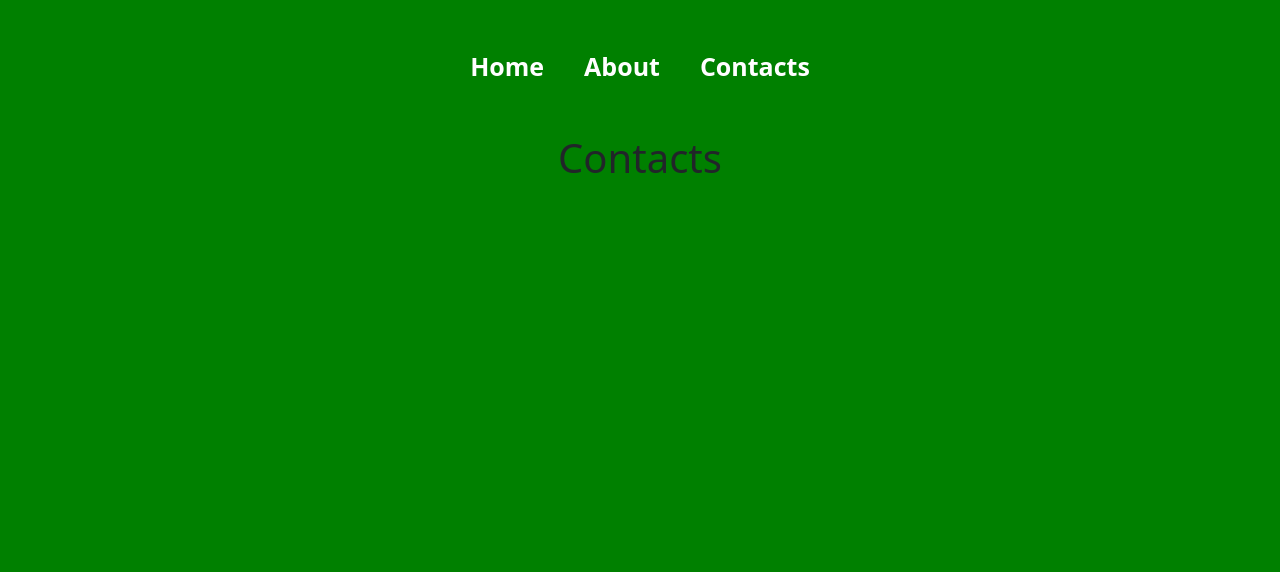
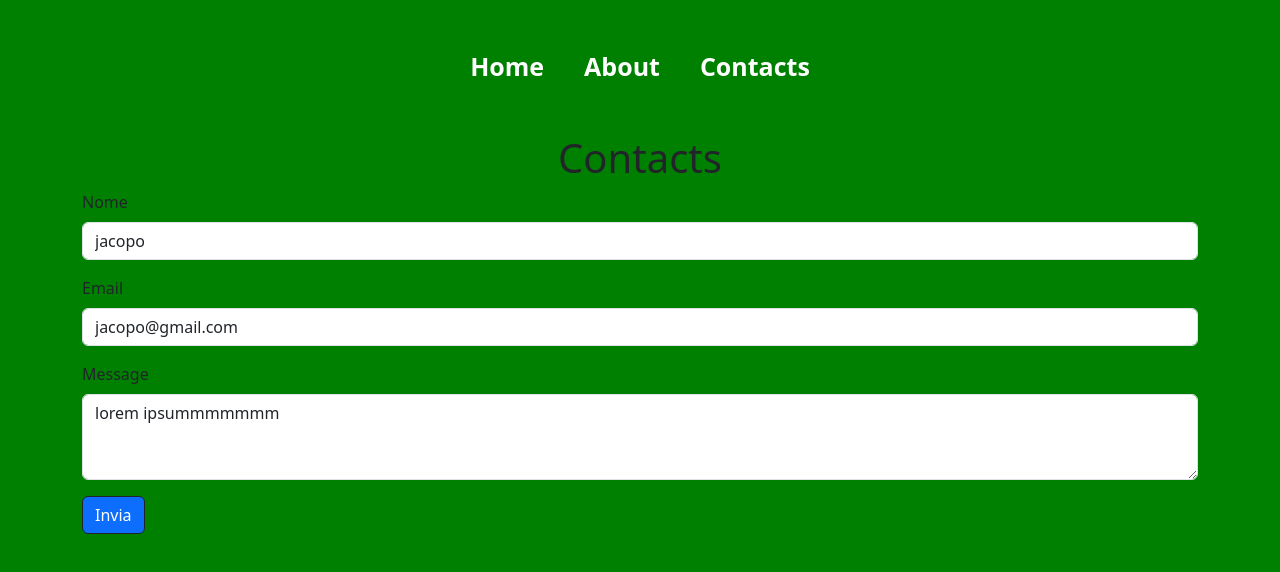
Before and after one commit to JacopoLombardi/vite-boolfolio, a Vue app: page /contacts in a window 1280 px wide. Shown: the top 572 px of the page. Built offline with nearby package versions, Linux system fonts and the light colour scheme.

Commit message:
[add] created form

```diff
--- a/src/pages/Contacts.vue
+++ b/src/pages/Contacts.vue
@@ -1,8 +1,36 @@
 
 <script>
+   import axios from 'axios'
+   import {store} from '../data/store'
 
    export default {
+      name: 'Contacts',
 
+      data(){
+         return{
+            name: 'jacopo',
+            email: 'jacopo@gmail.com',
+            message: 'lorem ipsummmmmmm'
+         }
+      },
+
+      methods:{
+         sendMail(){
+            const data = {
+               name: this.name,
+               email: this.email,
+               message: this.message
+            }
+
+            axios.post(store.apiUrl + 'send-mail', data)
+               .then(result => {
+                  console.log(result.data)
+               })
+               .catch(error => {
+                  console.log(error.message)
+               })
+         }
+      }
    }
 </script>
 
@@ -15,6 +43,26 @@
    <div class="container text text-center mt-5">
       <h1>Contacts</h1>
    </div>
+
+   <form @submit.prevent="sendMail()">
+      <div class="mb-3">
+         <label class="form-label">Nome</label>
+         <input v-model="name" type="text" name="name" id="name" class="form-control">
+         <p class="error"></p>
+      </div>
+      <div class="mb-3">
+         <label class="form-label">Email</label>
+         <input v-model="email" type="text" name="email" id="email" class="form-control">
+         <p class="error"></p>
+      </div>
+      <div class="mb-3">
+         <label class="form-label">Message</label>
+         <textarea v-model="message" name="message" id="message" class="form-control" rows="3"></textarea>
+         <p class="error"></p>
+      </div>
+      <button class="btn btn-primary border-dark" type="submit">Invia</button>
+   </form>
+
 </template>
 
 
--- a/src/pages/ProjectDetail.vue
+++ b/src/pages/ProjectDetail.vue
@@ -58,13 +58,14 @@
 
 <template>
 
+   <!-- Loader -->
    <div
      v-if="loading"
    >
       Loading...
    </div>
 
-
+   <!-- Project -->
    <div
      v-else
    >
```
